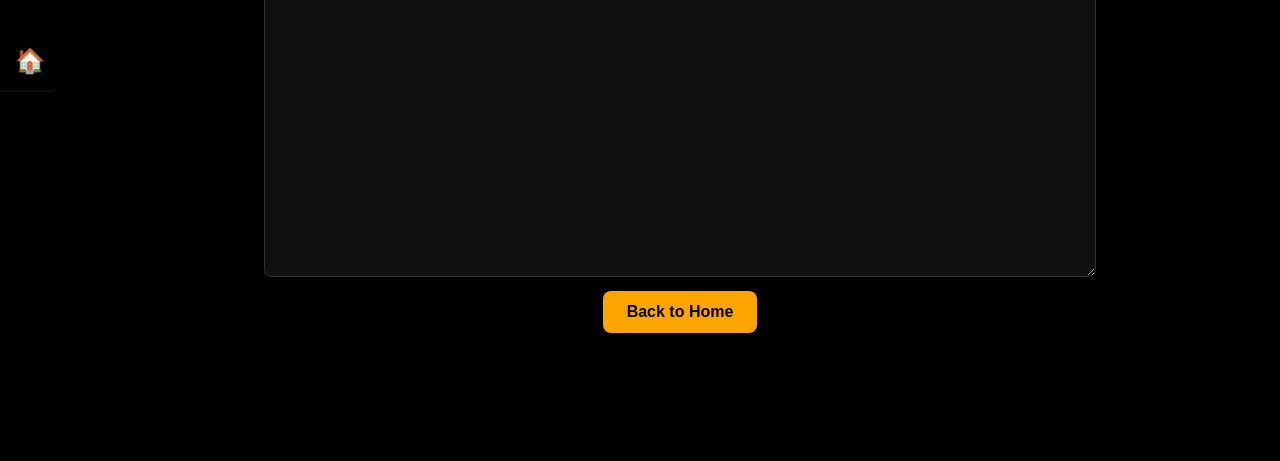
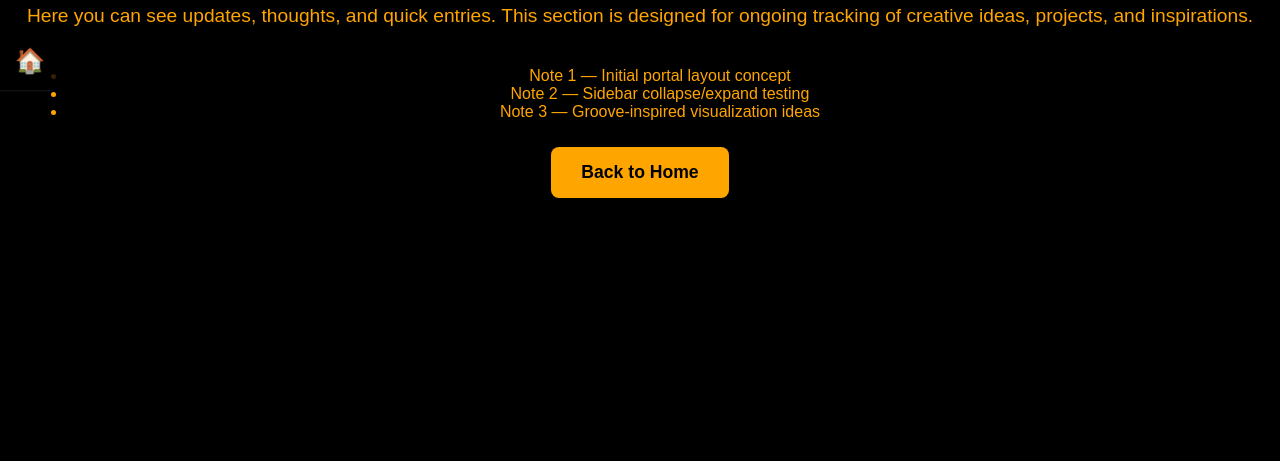
Before and after one commit to noGabrielChristensen/Portal, a plain HTML site: page notes.html in a window 1280 px wide. Shown: the part 339-800 px from the top of the page. Drawn offline with Linux system fonts and the light colour scheme.

Commit message:
Update notes.html

```diff
--- a/notes.html
+++ b/notes.html
@@ -5,81 +5,33 @@
   <meta name="viewport" content="width=device-width, initial-scale=1.0">
   <title>Notes — Official Portal</title>
   <link rel="stylesheet" href="style.css">
-  <style>
-    /* Main Content Styling */
-    #main-content {
-      padding: 40px;
-      max-width: 900px;
-      margin-left: 80px; /* space for sidebar */
-      color: #FFA500;
-    }
-
-    h1 {
-      font-size: 2.5rem;
-      margin-bottom: 20px;
-    }
-
-    p {
-      font-size: 1.2rem;
-      margin-bottom: 30px;
-    }
-
-    textarea {
-      width: 100%;
-      max-width: 800px;
-      height: 300px;
-      padding: 15px;
-      font-size: 1rem;
-      border-radius: 8px;
-      border: 1px solid #333;
-      background-color: #111;
-      color: #FFA500;
-      resize: vertical;
-    }
-
-    .button {
-      background-color: #FFA500;
-      color: #000000;
-      border: none;
-      padding: 12px 24px;
-      font-size: 1rem;
-      font-weight: bold;
-      border-radius: 8px;
-      cursor: pointer;
-      text-decoration: none;
-      display: inline-block;
-      margin-top: 10px;
-      transition: transform 0.2s, background-color 0.3s;
-    }
-
-    .button:hover {
-      background-color: #ff7b00;
-      transform: scale(1.05);
-    }
-  </style>
 </head>
 <body>
   <!-- Sidebar -->
   <div id="sidebar" class="collapsed">
     <div class="sidebar-icon" data-link="index.html" title="Home">🏠</div>
-    <div class="sidebar-icon" data-link="https://www.twitch.tv/xBleedvow?sr=a" title="Twitch">🎮</div>
-
+    <div class="sidebar-icon" data-link="https://www.twitch.tv/xBleedvow?sr=a" title="Twitch" onclick="window.open(this.dataset.link, '_blank')">🎮</div>
     <!-- Future Feature Placeholders -->
     <div class="feature-placeholder" title="Feature 1">⚡</div>
     <div class="feature-placeholder" title="Feature 2">💎</div>
     <div class="feature-placeholder" title="Feature 3">🔥</div>
-
     <div class="sidebar-icon" id="toggleSidebar" title="Expand/Collapse Sidebar">⇆</div>
   </div>
 
   <!-- Main Content -->
   <div id="main-content">
     <h1>Notes</h1>
-    <p>Keep your notes here. This area is meant for jotting down ideas, reminders, or ongoing projects. Expand and collapse the sidebar to access portal navigation without leaving your writing flow.</p>
+    <p>Here you can see updates, thoughts, and quick entries. This section is designed for ongoing tracking of creative ideas, projects, and inspirations.</p>
 
-    <textarea placeholder="Write your notes here..."></textarea>
+    <div class="notes-section">
+      <ul>
+        <li>Note 1 — Initial portal layout concept</li>
+        <li>Note 2 — Sidebar collapse/expand testing</li>
+        <li>Note 3 — Groove-inspired visualization ideas</li>
+        <!-- Add more notes as needed -->
+      </ul>
+    </div>
 
-    <br>
     <a href="index.html" class="button">Back to Home</a>
   </div>
 
@@ -92,7 +44,7 @@
       sidebar.classList.toggle('collapsed');
     });
 
-    // Sidebar icon clicks
+    // Handle sidebar icon clicks
     document.querySelectorAll('.sidebar-icon[data-link]').forEach(icon => {
       icon.addEventListener('click', () => {
         const link = icon.dataset.link;
```
